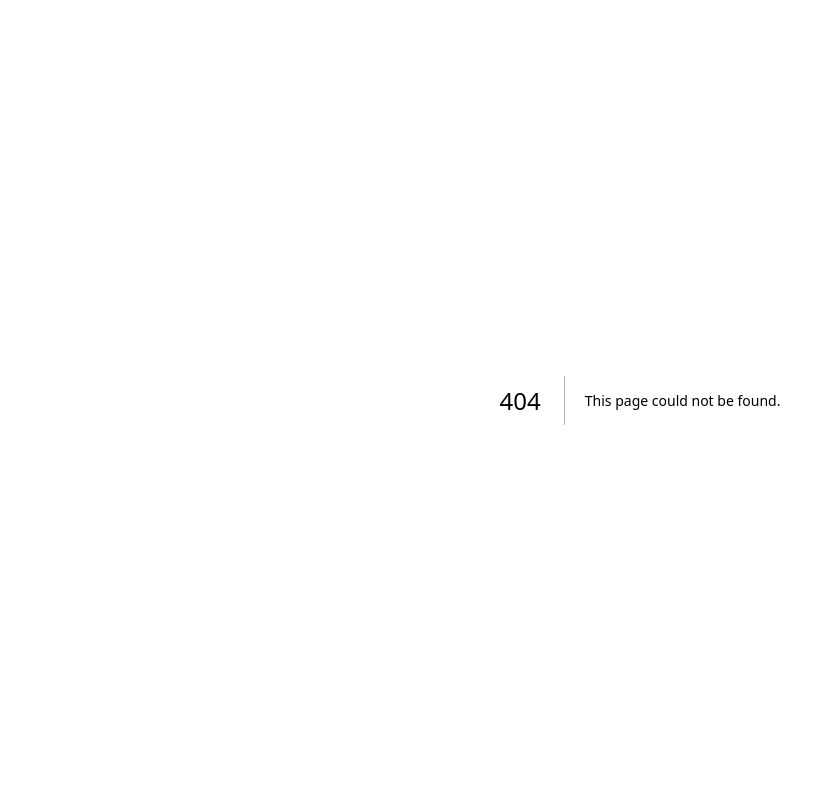
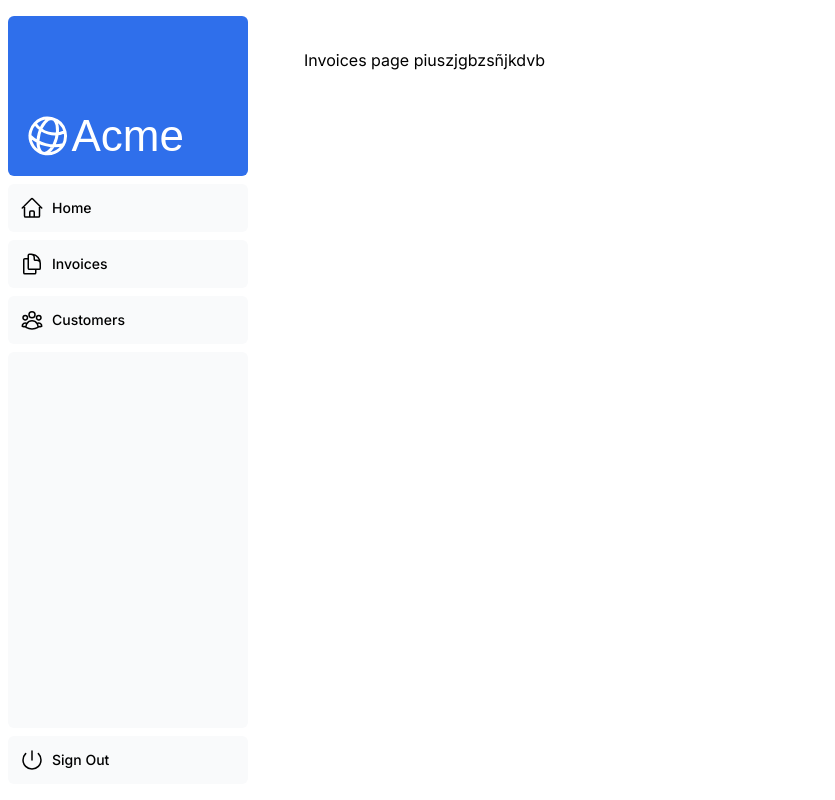
Before and after one commit to AlejandroGC1990/nextTutorial, a Next.js app in the folder nextjs-dashboard/: page /dashboard/invoices in a window 1280 px wide. Before the commit this address had no page. Shown: the whole page, without its empty margins (0-835 px from the left). Built offline with nearby package versions, Linux system fonts and the light colour scheme; a web font is replaced by a local one.

Commit message:
chapter4:Creating layouts and Pages

```diff
--- /dev/null
+++ b/nextjs-dashboard/app/dashboard/customers/page.tsx
@@ -0,0 +1,5 @@
+import React from 'react';
+
+export default function Customers() {
+    return <p>Customers page</p>
+}
--- /dev/null
+++ b/nextjs-dashboard/app/dashboard/invoices/page.tsx
@@ -0,0 +1,5 @@
+import React from 'react';
+
+export default function Customers() {
+    return <p>Invoices page piuszjgbzsñjkdvb</p>
+}
--- /dev/null
+++ b/nextjs-dashboard/app/dashboard/layout.tsx
@@ -0,0 +1,12 @@
+import SideNav from '@/app/ui/dashboard/sidenav';
+
+export default function Layout({ children }: { children: React.ReactNode }) {
+  return (
+    <div className="flex h-screen flex-col md:flex-row md:overflow-hidden">
+      <div className="w-full flex-none md:w-64">
+        <SideNav />
+      </div>
+      <div className="flex-grow p-6 md:overflow-y-auto md:p-12">{children}</div>
+    </div>
+  );
+}
--- /dev/null
+++ b/nextjs-dashboard/app/dashboard/page.tsx
@@ -0,0 +1,5 @@
+import React from 'react';
+
+export default function Page() {
+    return <p>Dashboard page</p>
+}
--- a/nextjs-dashboard/app/layout.tsx
+++ b/nextjs-dashboard/app/layout.tsx
@@ -1,5 +1,6 @@
 import '@/app/ui/global.css';
 import {inter} from '@/app/ui/fonts';
+import React from 'react';
 
 export default function RootLayout({
   children,
--- a/nextjs-dashboard/next.config.js
+++ b/nextjs-dashboard/next.config.js
@@ -1,4 +1,5 @@
-/** @type {import('next').NextConfig} */
+const { NextConfig } = require('next');
+
 const nextConfig = {};
 
 module.exports = nextConfig;
```
Also changed, not shown: nextjs-dashboard/package.json (+7 -2 lines), 1 other file (tests, documents, lock files or other folders).
